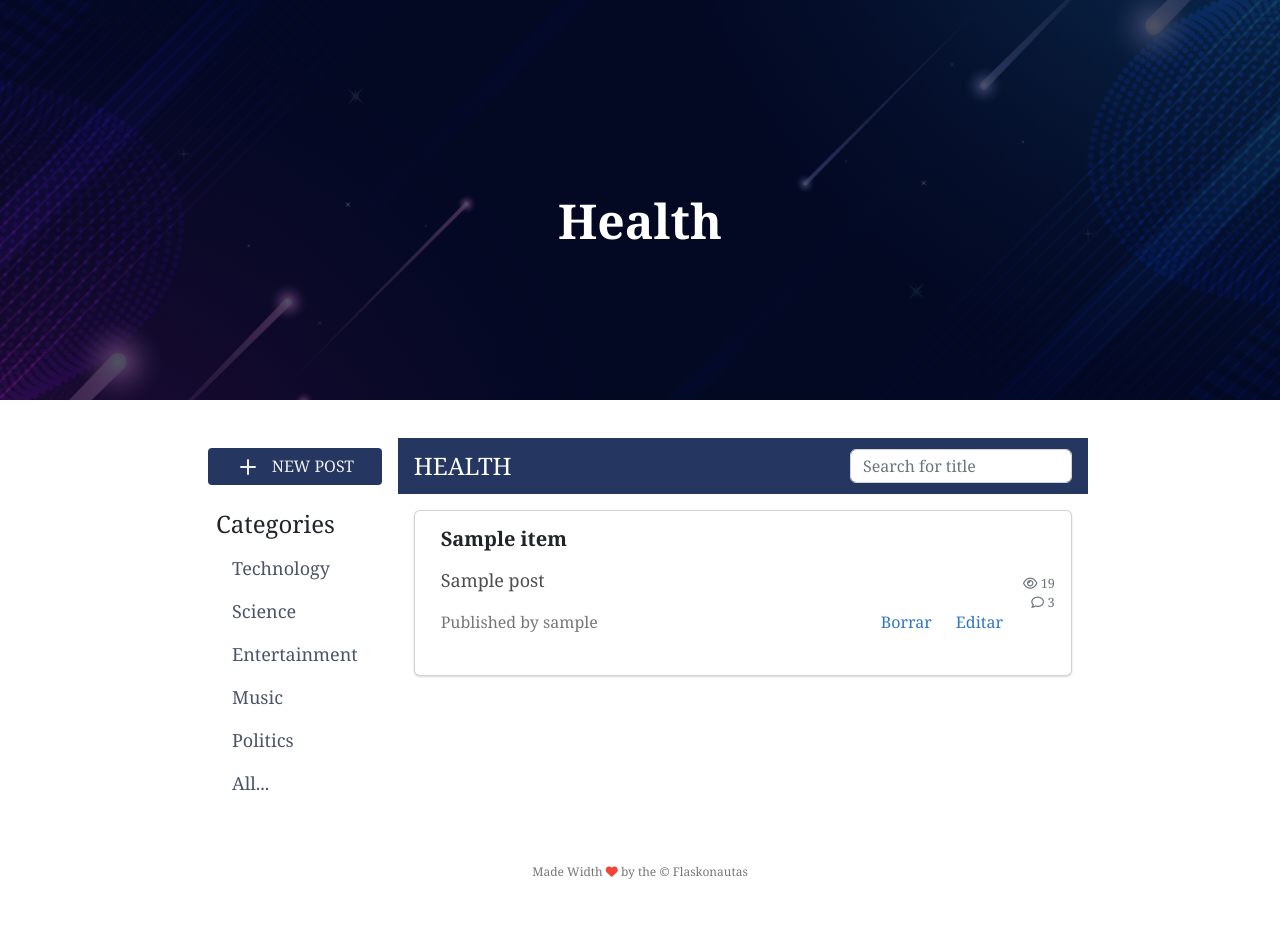
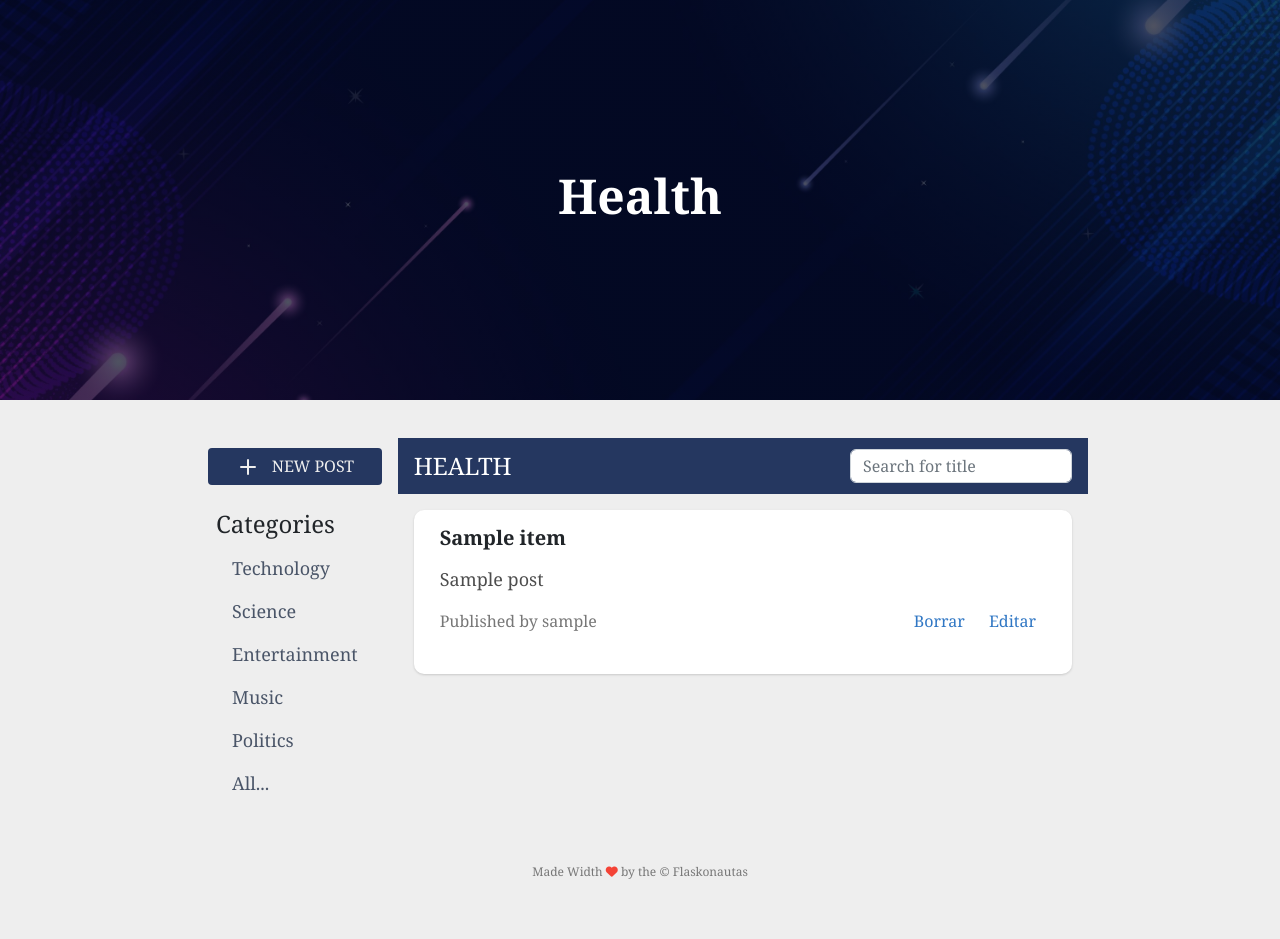
Before and after one commit to TarabayIvan/tp-introds-flaskonautas, a Flask app: page /c/Health in a window 1280 px wide. Shown: the part 118-1057 px from the top of the page. Run offline with Flask 3, Linux system fonts and the light colour scheme; a database or web service that is not in the repository returns one stand-in record (values such as "Sample title"); data that the repository does not hold is empty; some libraries are stand-ins or nearby versions.

Commit message:
se corrigieron algunas reedirecciones, se cambiaron detalles del css de category y se corrigieron algunes mensajes de flash
ahora cuando no hay mensajes en una categoria ya no muestra varios posts genricos.

```diff
--- a/Client/app.py
+++ b/Client/app.py
@@ -44,10 +44,6 @@ def index():
     if 'user' in session:
         username = session['user']['username']
         return render_template("index.html", username = username)
-    if 'error' in session:
-        error = session['error']
-        flash(f"{error}", "error")
-        return render_template("index.html")
     return render_template("index.html")
 
 
@@ -62,11 +58,10 @@ def login():
             if response.status_code == 200:
                 user_data = response.json()
                 session['user'] = user_data  # Guarda la data de usuario en session
+                flash("Login exitoso!", "success")
                 return redirect(url_for('index'))
             else:
-                error_message = "Login fallido!"
-                flash(f"{error_message}", "error")
-                session['error'] = error_message
+                flash("Login fallido!", "error")
                 return redirect(url_for('index'))
     return render_template('login.html')
 
@@ -100,6 +95,7 @@ def recovery():
         if username and new_password and security_answer_1 and security_answer_2:
             respone = requests.patch(API_URL + '/update_password', json = user_credentials)
             if respone.status_code == 200:
+                flash("Se cambio la contraseña exitosamente!", "success")
                 return redirect(url_for('login')) # Redirige a login si se cambio la contraseña
             elif respone.status_code == 401:
                 error_msj = "Las respuestas a las preguntas de seguridad son incorrectas."
@@ -274,7 +270,7 @@ def delete_request_post(id_post, category):
         else:
             # si llegara a fallar, devolviendo haci un mensaje de error
             # tambien se puede modificar por algo mucho mejor
-            flash(f"Error al intentar eliminar. Código de estado:{response.status_code}", "error")
+            flash("Error al intentar eliminar el post.", "error")
             return redirect(url_for('category', selected_category=category))
     except Exception as e:
         # esto es algo provicional para los ejemplos
@@ -300,7 +296,8 @@ def save_image(image):
         os.remove(image_path)
         return None
 
-@app.route('/edit_post/<category>/<id_post>', methods = ['GET', 'POST'])
+
+@app.route('/c/<category>/edit_post/<id_post>', methods = ['GET', 'POST'])
 def edit_post(category, id_post):
     if request.method == 'POST':
         title = request.form.get('post-title')
@@ -312,6 +309,7 @@ def edit_post(category, id_post):
         response = requests.patch(API_URL + '/update_post/' + str(id_post), json=data)
         if response.status_code == 200:
             flash("El post se ha editado correctamente.", "success")
+            return redirect(url_for('category', selected_category=category))
         else:
             flash("No se pudo editar el post.", "error")
 
--- a/Client/static/css/style.css
+++ b/Client/static/css/style.css
@@ -6,7 +6,7 @@
     box-sizing: border-box;
 }
 body {
-    background-color: white;
+    background-color: #eee;
 }
 
 
@@ -704,9 +704,6 @@ footer h4 {
   text-align: center;
   color: #fff;
 }
-.sub-header h1 {
-  margin-top: 50px;
-}
 .about-us img {
   width: 80%;
   margin: auto;
@@ -896,11 +893,8 @@ footer h4 {
 .nav-link {
     color: #4a5568;
 }
-.card {
-    box-shadow: 0 1px 3px 0 rgba(0,0,0,.1), 0 1px 2px 0 rgba(0,0,0,.06);
-}
 
-.card {
+.card-post {
     position: relative;
     display: flex;
     flex-direction: column;
@@ -909,7 +903,8 @@ footer h4 {
     background-color: #fff;
     background-clip: border-box;
     border: 0 solid rgba(0,0,0,.125);
-    border-radius: .25rem;
+    border-radius: 10px;
+    box-shadow: 0 1px 3px 0 rgba(0,0,0,.1), 0 1px 2px 0 rgba(0,0,0,.06);
 }
 
 .card-body {
@@ -936,7 +931,7 @@ footer h4 {
     margin: 0;
 }
 .inner-sidebar {
-    background-color: white;
+    background-color: transparent;
 }
 .btn {
     color: #eee;
@@ -964,9 +959,6 @@ footer h4 {
 .inner-main-body .info-text p{
     font-size: 16px;
 }
-.card {
-    border-radius: 10px;
-}
 
 .text-body {
     font-weight: bold;
@@ -974,6 +966,9 @@ footer h4 {
 
 .post-title {
     padding: 0 10px;
+}
+.selected_category {
+    padding: 0 10px 0 0;
 }
 
 .post-text {
@@ -1013,16 +1008,7 @@ footer h4 {
 .post-title, .post-text {
     word-break: break-word;
 }
-.error_message {
-    font-size: 15px;
-    position: absolute;
-    color: #a00d08;
-}
-.success_message {
-    font-size: 15px;
-    position: absolute;
-    color: #08a081;
-}
+
 
 /* posts */
 
@@ -1188,3 +1174,16 @@ footer h4 {
   border: 1px solid rgba(0, 0, 0, 0.175);
   border-radius: 0.375rem;
 }
+
+
+ /* flashes */
+.error_message {
+    font-size: 15px;
+    position: absolute;
+    color: #a00d08;
+}
+.success_message {
+    font-size: 15px;
+    position: absolute;
+    color: #08a081;
+}
--- a/Client/static/scripts/script.js
+++ b/Client/static/scripts/script.js
@@ -34,7 +34,7 @@ document.addEventListener('DOMContentLoaded', function() {
     if (searchInput) {
         searchInput.addEventListener('input', function(e) {
             let searchValue = e.target.value.toLowerCase();
-            let posts = document.getElementsByClassName('card');
+            let posts = document.getElementsByClassName('card-post');
 
             for (let i = 0; i < posts.length; i++) {
                 let post = posts[i];
--- a/Client/templates/category.html
+++ b/Client/templates/category.html
@@ -89,38 +89,22 @@
             <!-- posts -->
             <div class="inner-main-body p-2 p-sm-3 forum-content show">
                 {% if posts|length == 0 %}
-                {% for _ in range(5) %}
-                <div class="card mb-3">
+                <div class="card-post mb-3">
                     <div class="card-body p-2 p-sm-3">
                         <div class="media forum-item">
                             <div class="media-body">
-                                <h5 class="post-title"><a href="#" class="text-body">Este es el titulo del post</a></h5>
-
-                                <p class="post-text">
-                                    {{ 'Lorem ipsum dolor sit amet consectetur, adipisicing elit. Voluptas officiis
-                                    quibusdam iste nihil, quasi nam fugit ipsum quas aperiam laboriosam, eaque minus
-                                    fugiat, nobis nisi ipsam. Explicabo quasi recusandae eveniet expedita est velit
-                                    exercitationem architecto at doloribus. Veritatis voluptatibus molestias eaque, eum
-                                    aperiam, quam deleniti, quod sunt fugit vitae dignissimos?' | truncate(200) }}
-                                </p>
+                                <h5 class="post-title"><a class="text-body">Aun no hay posteos en esta categoria</a></h5>
+                                <p class="post-text"> ¡Sé el primero en romper el hielo! Esta categoría está esperando tus ideas y opiniones. ¡Inicia la conversación!</p>
                                 <div class="info-text">
-                                    <p class="info-post">Published by username</p>
-
-                                    <p class="edit-post"><a href="#">Borrar</a> <a href="#">Editar</a></p>
+                                    <p class="info-post">Published by Flaskonautas</p>
                                 </div>
                             </div>
-                            <div class="text-muted small text-center align-self-center">
-                                <span class="d-none d-sm-inline-block"><i class="far fa-eye"></i> 19</span>
-                                <span><i class="far fa-comment ml-2"></i> 3</span>
-                            </div>
-
                         </div>
                     </div>
                 </div>
-                {% endfor %}
                 {% else %}
                 {% for post in posts %}
-                <div class="card mb-3" data-title="{{ post['title']|lower }}">
+                <div class="card-post mb-3" data-title="{{ post['title']|lower }}">
                     <div class="card-body p-2 p-sm-3">
                         <div class="media forum-item">
                             <div class="media-body">
@@ -133,10 +117,6 @@
 
                                     <p class="edit-post"><a href="{{ url_for('delete_request_post', category=category, id_post=post['id_post']) }}">Borrar</a> <a href="{{ url_for('edit_post', category=category, id_post=post['id_post']) }}">Editar</a></p>
                                 </div>
-                            </div>
-                            <div class="text-muted small text-center align-self-center">
-                                <span class="d-none d-sm-inline-block"><i class="far fa-eye"></i> 19</span>
-                                <span><i class="far fa-comment ml-2"></i> 3</span>
                             </div>
                         </div>
                     </div>
--- a/Client/templates/edit_post.html
+++ b/Client/templates/edit_post.html
@@ -41,9 +41,6 @@
                 <form action="{{ url_for('edit_post', category = category, id_post = id_post) }}" method=post enctype=multipart/form-data>
                     <div class="modal-header d-flex align-items-center text-white">
                         <h6 class="modal-title mb-0" id="threadModalLabel"> Edit your post in {{category}}</h6>
-                        <button type="button" class="close" data-dismiss="modal" aria-label="Close">
-                            <span aria-hidden="true">×</span>
-                        </button>
                     </div>
                     <div class="modal-body">
                         <div class="form-group">
@@ -64,7 +61,7 @@
                         </div>
                     </div>
                     <div class="modal-footer">
-                        <a type="button" class="btn btn-light" data-dismiss="modal" href="{{ url_for ('categories')}}">Cancel</a>
+                        <a type="button" class="btn btn-light" data-dismiss="modal" href="{{ url_for('category', selected_category=category) }}">Cancel</a>
                         <button type="submit" class="btn btn-primary" id="submit-btn">Post</button>
                     </div>
                 </form>
--- a/Client/templates/index.html
+++ b/Client/templates/index.html
@@ -17,7 +17,7 @@
   <div class="text-box">
     <h1>Varied Topics Forum</h1>
     {% if username %}
-    <p>Bienvenido {{ username }}</p>
+    <p>Bienvenid@ {{ username }}</p>
     {% else %} {% if error %}
     <p>{{ error }}</p>
     {% endif %}
```
Also changed, not shown: 1 other file.
